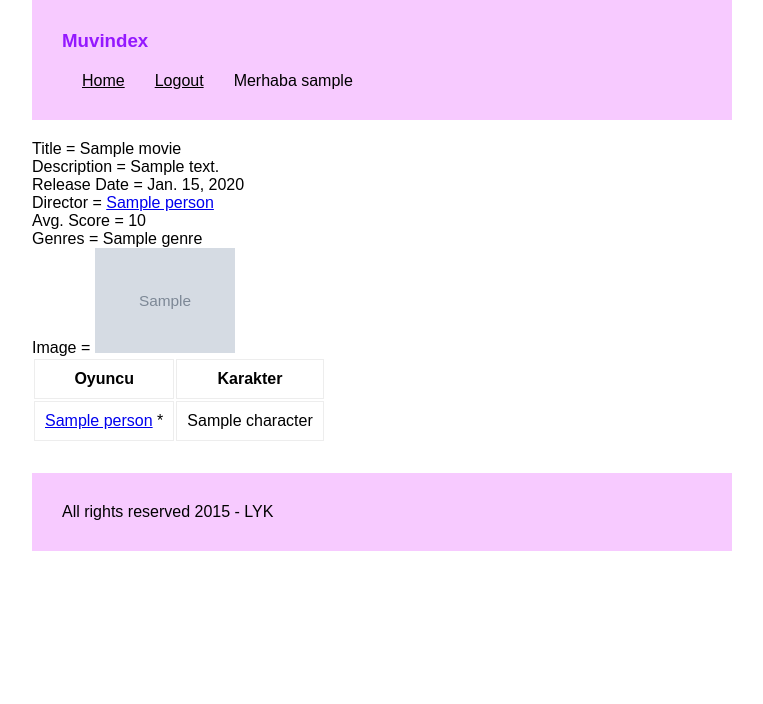
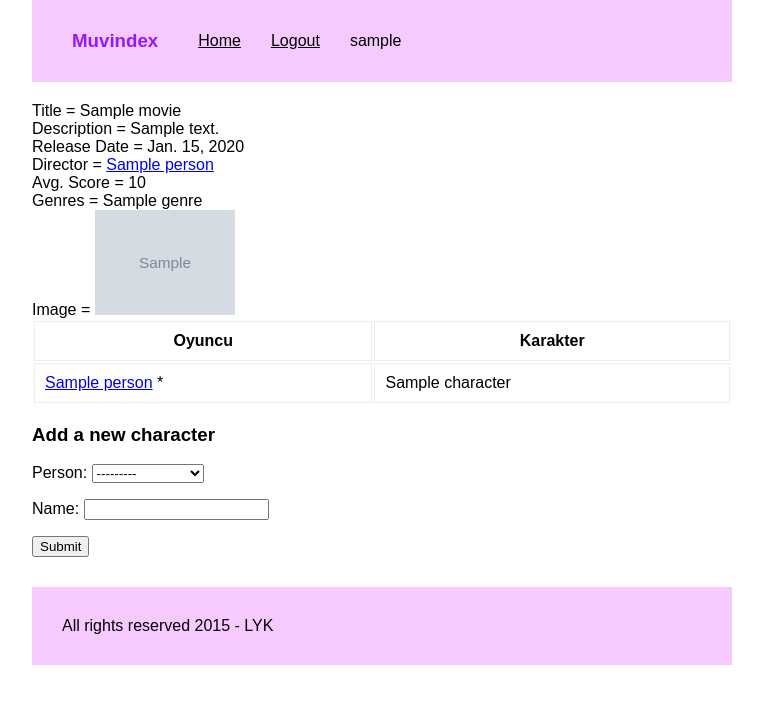
Before and after one commit to lyk2015-python/muvindex, a Django app: page /movies/1/ in a window 1280 px wide. Shown: the top 704 px of the page, without its empty margins (258-1021 px from the left). Run offline with Django 3.2, Linux system fonts and the light colour scheme; a user stored in the database is signed in; tables that the repository leaves empty hold one stand-in row (values such as "Sample post"); grey boxes marked "Sample" are stand-in pictures.

Commit message:
Add character creation form

```diff
--- a/movies/forms.py
+++ b/movies/forms.py
@@ -1,8 +1,19 @@
 from django.contrib.auth.forms import UserCreationForm
 from django.contrib.auth.models import User
+from django import forms
+from movies.models import Character
 
 
 class MyUserCreationForm(UserCreationForm):
     class Meta:
         model = User
         fields = ("username", "email")
+
+
+class CharacterForm(forms.ModelForm):
+    def validate_unique(self):
+        pass
+
+    class Meta:
+        model = Character
+        fields = ('person', 'name')
--- a/movies/models.py
+++ b/movies/models.py
@@ -58,6 +58,11 @@
     person = models.ForeignKey(Person, related_name="characters")
     name = models.CharField(max_length=255)
 
+    class Meta:
+        unique_together = (
+            ('person', 'name'),
+        )
+
     def __str__(self):
         return self.name
 
--- a/movies/views.py
+++ b/movies/views.py
@@ -1,8 +1,8 @@
 from django.contrib.auth import login, logout
 from django.contrib.auth.forms import UserCreationForm, AuthenticationForm
 from django.shortcuts import render, redirect
-from .models import Movie, Person
-from movies.forms import MyUserCreationForm
+from .models import Movie, Person, Character
+from movies.forms import MyUserCreationForm, CharacterForm
 
 
 def index(request):
@@ -16,8 +16,24 @@
 
 
 def movie_detail(request, movie_id):
+    movie = Movie.objects.get(pk=movie_id)
+    form = CharacterForm()
+
+    if request.method == 'POST':
+
+        form = CharacterForm(request.POST)
+
+        if form.is_valid():
+            character, is_created = Character.objects.get_or_create(
+                name=form.cleaned_data['name'],
+                person=form.cleaned_data['person']
+            )
+
+            movie.characters.add(character)
+
     return render(request, 'movie_detail.html',
-                  {'object': Movie.objects.get(pk=movie_id)})
+                  {'object': movie,
+                   'form': form})
 
 
 def actor_detail(request, actor_id):
--- a/templates/base.html
+++ b/templates/base.html
@@ -10,6 +10,11 @@
             width: 700px;
             margin: auto;
         }
+
+        table {
+            width: 100%;
+        }
+
         th, td {
             border: 1px solid #ededed;
             padding: 10px;
@@ -24,13 +29,19 @@
             margin-top: 30px;
         }
 
+        header {
+            overflow: hidden;
+        }
+
         header h3 {
             color: #9418ff;
-            margin: 0;
+            margin: 0 10px;
+            float: left;
         }
 
         header ul {
-            margin: 20px 0 0 20px;
+            float: left;
+            margin: 2px 0 0 30px;
             padding: 0;
         }
 
@@ -66,7 +77,7 @@
                 <li><a href="{% url "home" %}">Home</a></li>
                 {% if user.is_authenticated %}
                     <li><a href="{% url "logout" %}">Logout</a></li>
-                    <li>Merhaba {{ user }}</li>
+                    <li>{{ user }}</li>
                 {% else %}
                     <li><a href="{% url "register" %}">Register</a></li>
                     <li><a href="{% url "login" %}">Login</a></li>
--- a/templates/movie_detail.html
+++ b/templates/movie_detail.html
@@ -31,4 +31,10 @@
     {% endfor %}
 
 </table>
+    <h3>Add a new character</h3>
+    <form action="" method="post">
+        {% csrf_token %}
+        {{ form.as_p }}
+        <input type="submit" />
+    </form>
 {% endblock %}
```
